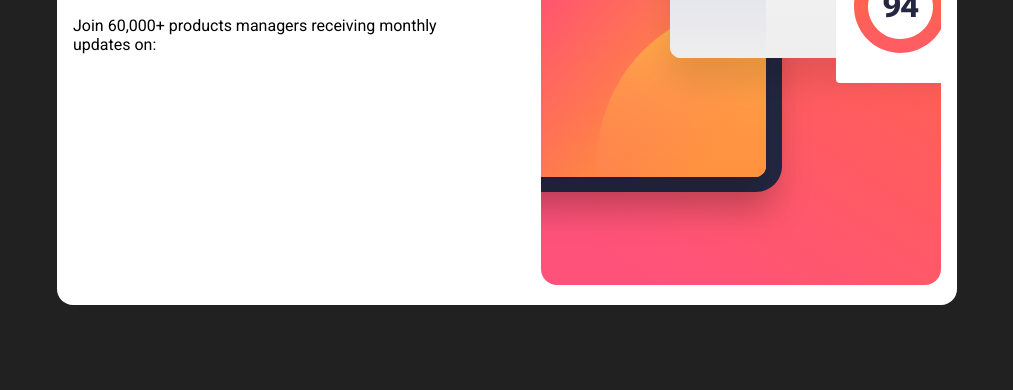
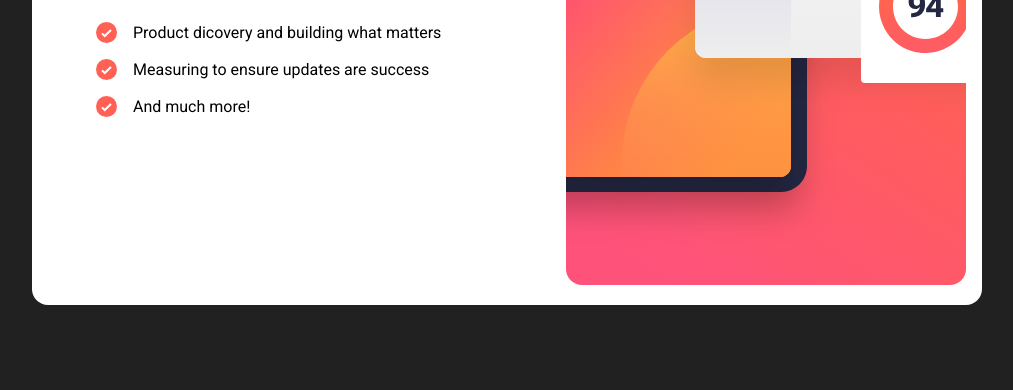
Before and after one commit to EranKhedmati/sign-in-page, a plain HTML site: page index.html in a window 1280 px wide. Shown: the part 410-800 px from the top of the page, without its empty margins (133-1146 px from the left). Drawn offline with Linux system fonts and the light colour scheme.

Commit message:
add unorder list to showcase

```diff
--- a/index.html
+++ b/index.html
@@ -19,6 +19,21 @@
     <section class="show-case">
         <h1 class="title">Stay updated!</h1>
         <p class="describe">Join 60,000+ products managers receiving monthly updates on:</p>
+        <!--  List  -->
+        <ul class="benefit">
+            <li>
+                <img src="./assets/images/icon-list.svg" alt="Check Icon">
+                <p>Product dicovery and building what matters</p>
+            </li>
+            <li>
+                <img src="./assets/images/icon-list.svg" alt="Check Icon">
+                <p>Measuring to ensure updates are success</p>
+            </li>
+            <li>
+                <img src="./assets/images/icon-list.svg" alt="Check Icon">
+                <p>And much more!</p>
+            </li>
+        </ul>
     </section>
     <!--  Cover  -->
     <div class="cover"><img src="./assets/images/illustration-sign-up-desktop.svg" alt="Cover"></div>
--- a/style.css
+++ b/style.css
@@ -30,7 +30,7 @@ body {
 
 /* App ------------------------------------------ */
 .App {
-    max-width: 900px;
+    max-width: 950px;
     padding: 1rem;
     background: var(--white);
     border-radius: 1rem;
@@ -44,9 +44,23 @@ body {
     display: flex;
     flex-direction: column;
     gap: 2rem;
+    margin-left: 3rem;
 }
 
 .App .show-case .title {
     font-size: 3rem;
     color: var(--dark-slat-grey);
 }
+
+.App .show-case .benefit {
+    display: flex;
+    flex-direction: column;
+    gap: 1rem;
+    list-style: none;
+}
+
+.App .show-case .benefit li {
+    display: flex;
+    align-items: center;
+    gap: 1rem;
+}
```
